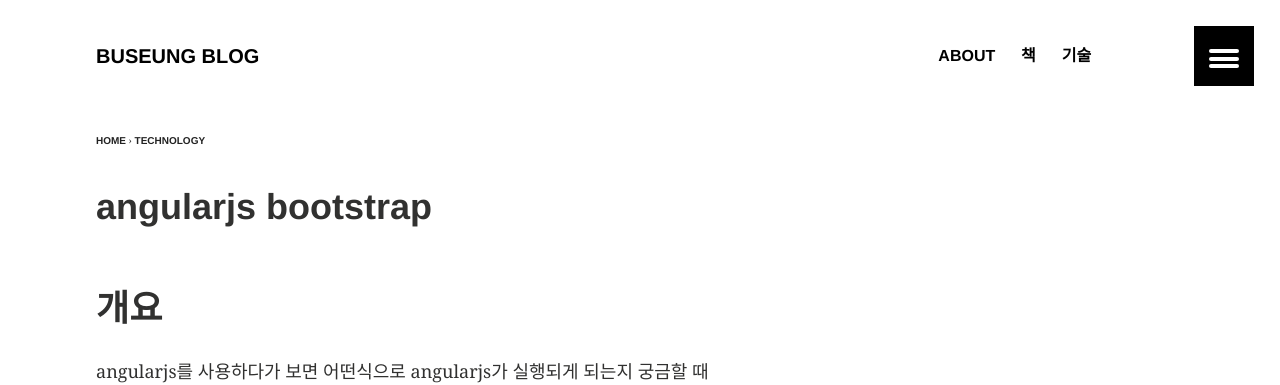
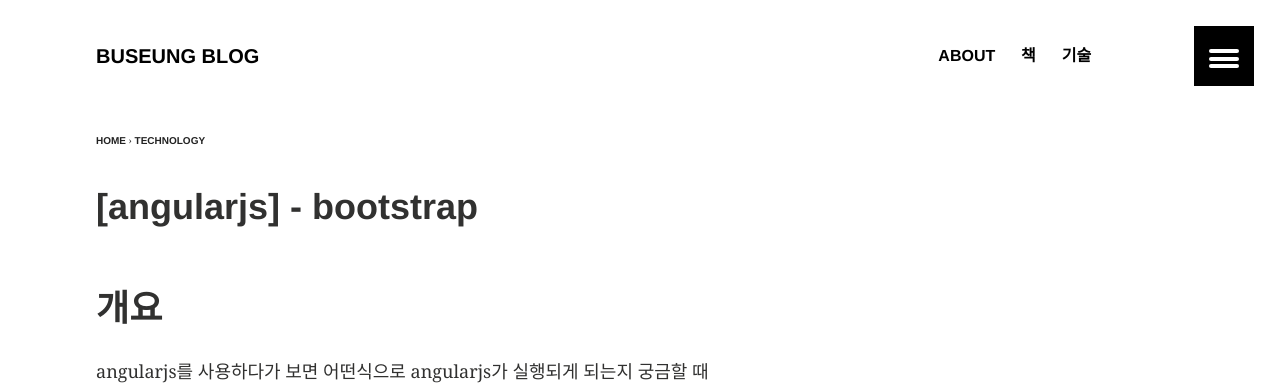
Before and after one commit to kbs0327/blog, a Jekyll site: the page built from _posts/2015-06-28-angularjs-bootstrap.markdown, in a window 1280 px wide. Shown: the top 385 px of the page. Built offline with Jekyll 4.4.1, drawn with Linux system fonts in a browser that asks for light colours.

```diff
--- a/_posts/2015-06-28-angularjs-bootstrap.markdown
+++ b/_posts/2015-06-28-angularjs-bootstrap.markdown
@@ -1,6 +1,6 @@
 ---
 layout: article
-title: "angularjs bootstrap"
+title: "[angularjs] - bootstrap"
 date: 2015-06-28 14:07:13
 image:
   teaser: angularjs.png
```
